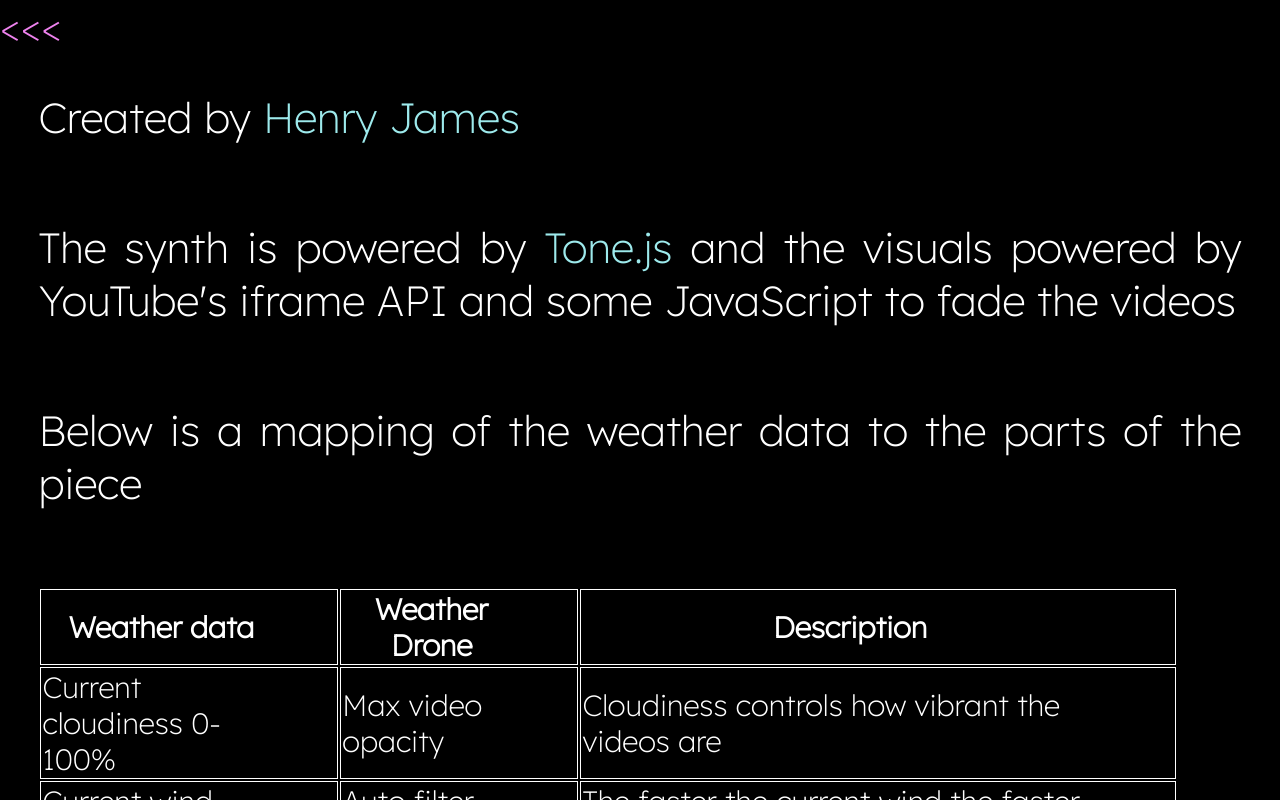
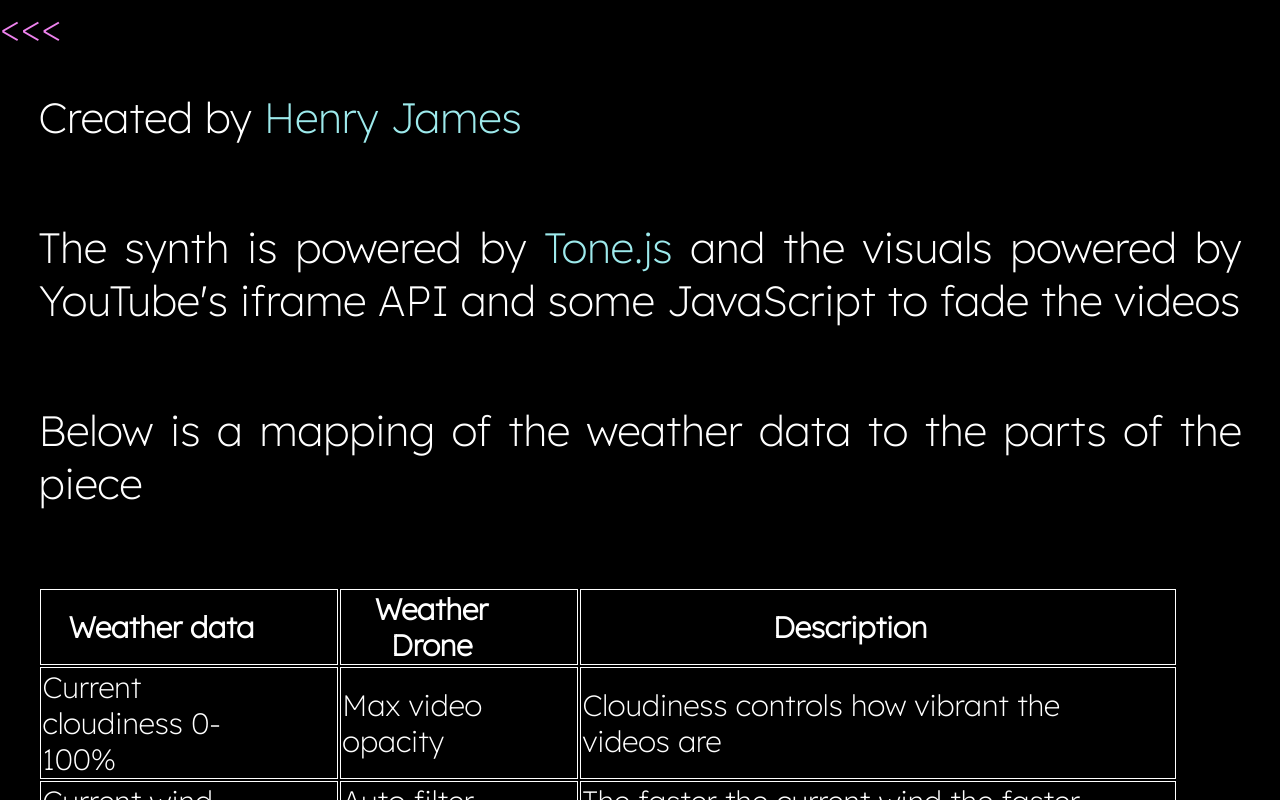
Before and after one commit to HJ959/weather-project, a website: page about.html in a window 1280 px wide. Drawn offline with Linux system fonts and the light colour scheme; a web font is replaced by a local one.

Commit message:
Updated font size to 5.3 vmin

```diff
--- a/CSS/about.css
+++ b/CSS/about.css
@@ -67,7 +67,7 @@ a:active {
     font-family: 'Lexend', sans-serif;
 
     text-align: justify;
-    font-size: 3.3vmax;
+    font-size: 5.3vmin;
     /* width: 96%;
     height: 96%; */
     margin: 3vmax;
```
